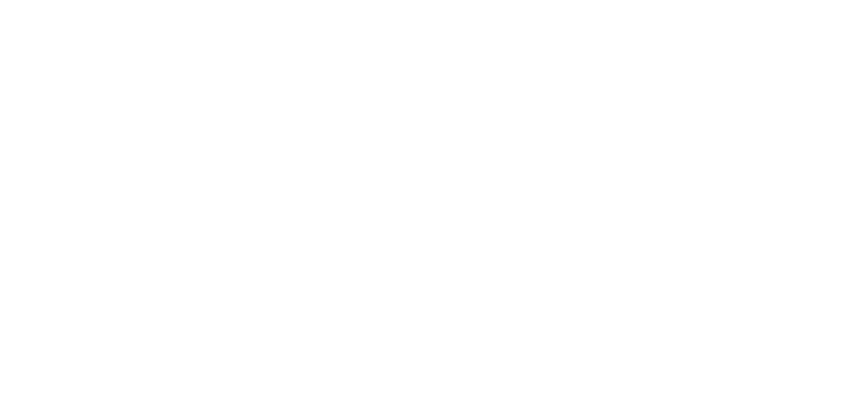
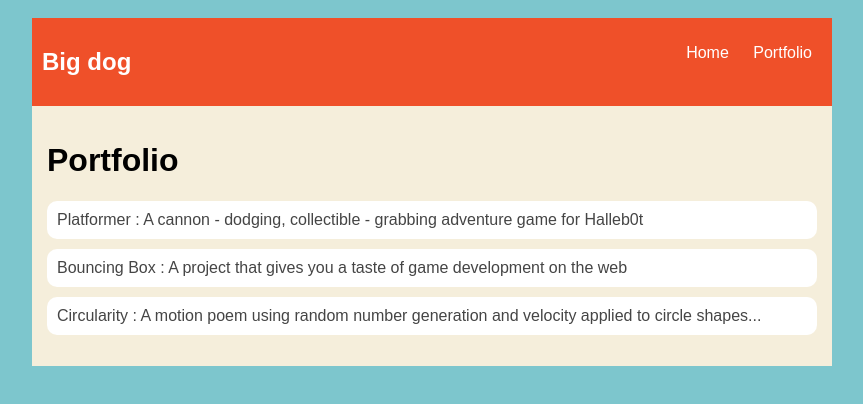
Before and after one commit to Ketaven05/Ketaven05.github.io, a plain HTML site: page portfolio.html in a window 1280 px wide. Shown: the whole page, without its empty margins (208-1071 px from the left). Drawn offline with Linux system fonts and the light colour scheme.

Commit message:
add portfolio.html file

```diff
--- a/portfolio.html
+++ b/portfolio.html
@@ -1,11 +1,109 @@
 <!DOCTYPE HTML>
 <html>
     <head>
+      <title>KeTaven's sportman site</title>
+      <style type="text/css">
+          body {
+                background: rgb(125, 198, 205);
+                color: rgb(45, 45, 45);
+                padding: 10px;
+                font-family: arial;
+            }
+            header {
+                font-size: 1.5em;
+                font-weight: bold;
+            }
+
+            #all-contents {
+                max-width: 800px;
+                margin: auto;
+            }
+
+            /* navigation menu */
+            nav {
+                background: rgb(239, 80, 41);
+                margin: 0 auto;
+                display: flex;
+                padding: 10px;
+            }
+            h1 {
+                display: flex;
+                align-items: center;
+                color: rgb(255, 255, 255);
+                flex: 1;
+            }
+            #nav-ul {
+                list-style-image: none;
+            }
+            .nav-li {
+                display: inline-block;
+                padding: 0 10px;
+            }
+            .nav-a {
+                text-decoration: none;
+                color: #fff;
+            }
+
+            /* main container area beneath menu */
+            main {
+                background: rgb(245, 238, 219);
+                display: flex;
+            }
+            .content {
+                flex: 1;
+                padding: 15px;
+            }
+            /* portfolio styles */
+            .content h1 {
+                color: black;
+            }
+
+            #portfolio {
+                list-style-type: none;
+                padding-left: 0;
+            }
+
+            #portfolio li {
+                background: #fff;
+                padding: 10px;
+                border-radius: 10px;
+                margin-bottom: 10px;
+            }
+
+            #portfolio li:hover {
+                background: #eee;
+            }
+
+            #portfolio a {
+                text-decoration: none;
+                color: #454545;
+            }
+      </style>
     </head>
 
     <body>
       <div id="all-contents">
-
+        <nav>
+          <h1>Big dog </h1>
+          <ul id="nav-li">
+              <li class="nav-li">
+                <a class="nav-a" href="index.html">Home</a>
+              </li>
+              <li class="nav-li">
+                <a class="nav-a" href="portfolio.html">Portfolio</a>
+              </li>
+          </ul>
+        </nav>
+        <main>
+            <div class="content">
+                <h1>Portfolio</h1>
+                <ul id="portfolio">
+                  <li><a href="projects/platformer/">Platformer : A cannon - dodging, collectible - grabbing adventure game for Halleb0t</a></li>
+                  <li><a href="projects/bouncing-box/">Bouncing Box : A project that gives you a taste of game development on the web </a></li>
+                  <li><a href="projects/circularity/">Circularity : A motion poem using random number generation and velocity applied to circle shapes...</a></li>
+                </ul>
+            </div>
+        </main>
       </div>
     </body>
 </html>
```
